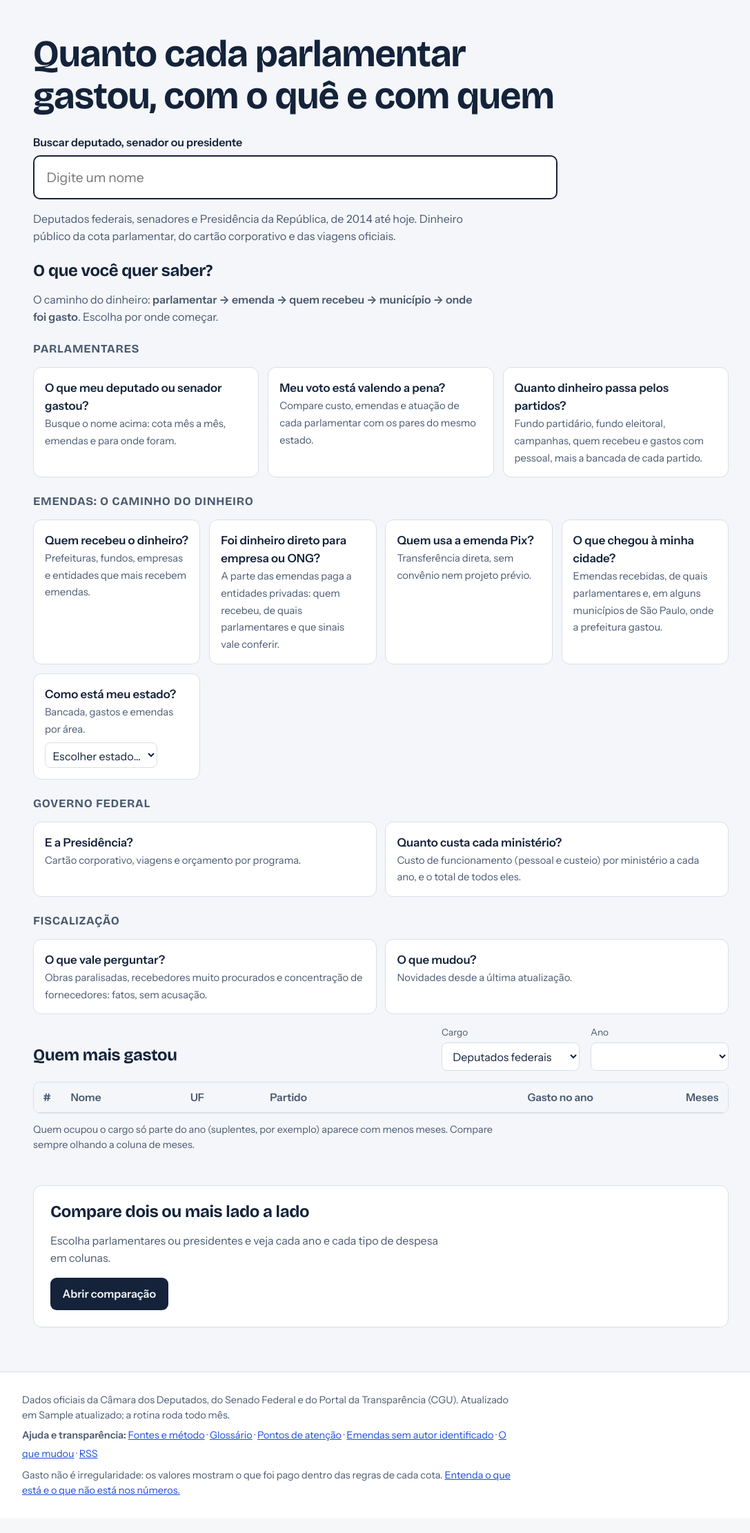
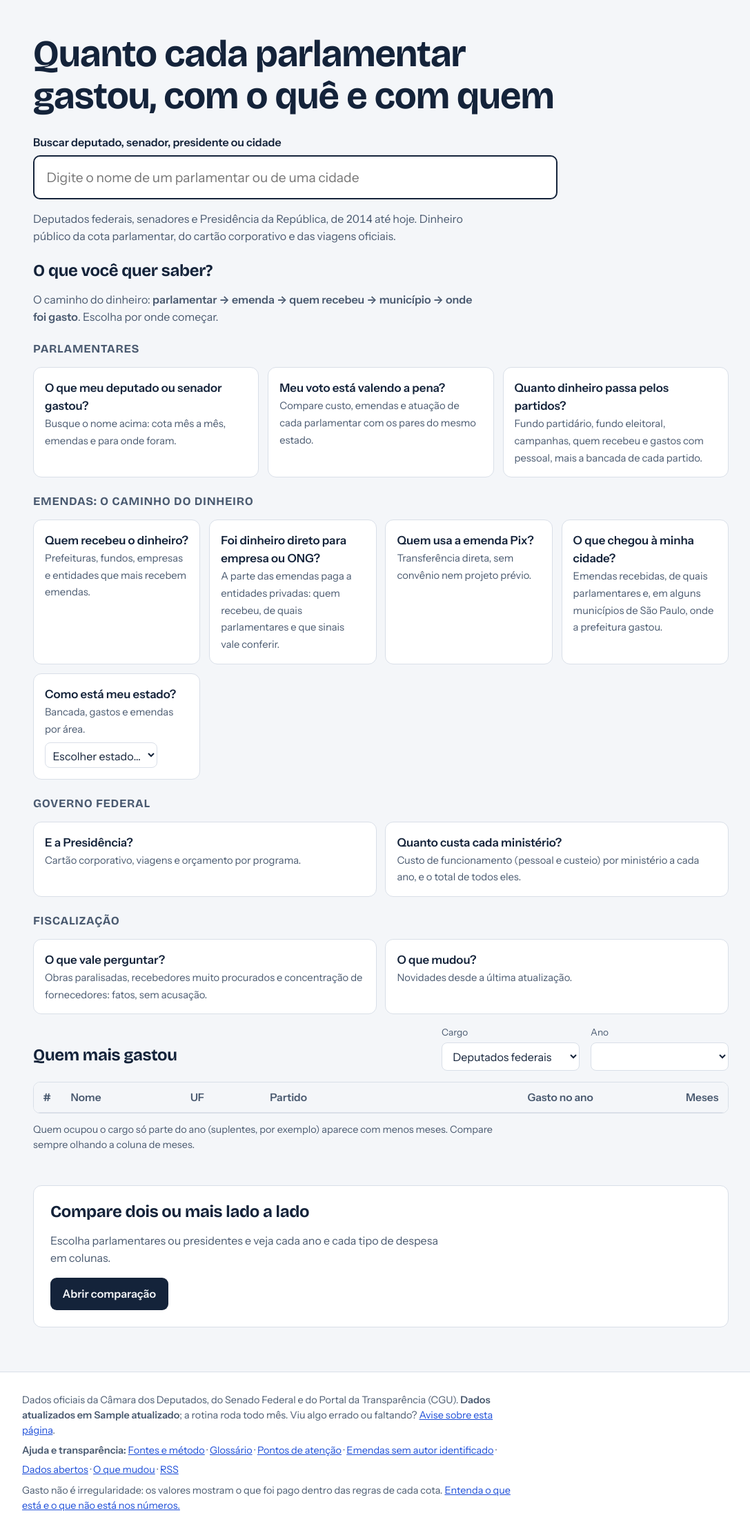
Before and after one commit to rinaldotg/gastos-politicos, a Python web app: template site/templates/home.html in a window 1280 px wide. Shown: the part 131-2353 px from the top of the page at 69% size, without its empty margins (88-1175 px from the left). Before the commit the page ends 2299 px from the top, so only its background shows below. Run offline with Jinja, Linux system fonts and the light colour scheme; the template is opened without the code that fills it: most values are stand-ins (such as "Sample title", 1, 10 or a date in 2020); lists and menus that the app fills with data are empty.

Commit message:
Confianca (data, reportar erro, dados abertos), compartilhar imagem, busca por cidade na home
Co-Authored-By: Claude Sonnet 5.5 <noreply@anthropic.com>
Claude-Session: https://claude.ai/code/session_01Q7TGwhxXKu5SgUsFtrboQV

```diff
--- a/site/static/app.js
+++ b/site/static/app.js
@@ -1,7 +1,7 @@
 (function () {
   'use strict';
   var RAIZ = document.body.getAttribute('data-raiz') || '';
-  var CARGO_ROTULO = { deputado: 'Deputado federal', senador: 'Senador', presidente: 'Presidente' };
+  var CARGO_ROTULO = { deputado: 'Deputado federal', senador: 'Senador', presidente: 'Presidente', m: 'Cidade (emendas recebidas)' };
 
   function el(tag, attrs, children) {
     var e = document.createElement(tag);
@@ -63,7 +63,7 @@
   function carregarBusca() { return buscaCache || (buscaCache = get('data/busca.json')); }
 
   function iniciarBusca(form, aoEscolher) {
-    var input = form.querySelector('input'), lista = form.querySelector('ul'), itens = [], ativo = -1;
+    var input = form.querySelector('input'), lista = form.querySelector('ul'), itens = [], ativo = -1, comM = form.hasAttribute('data-com-municipios');
     function fechar() { lista.hidden = true; input.setAttribute('aria-expanded', 'false'); ativo = -1; }
     function marcar() {
       Array.prototype.forEach.call(lista.children, function (li, i) { li.setAttribute('aria-selected', i === ativo ? 'true' : 'false'); });
@@ -74,11 +74,11 @@
       if (q.length < 2) { fechar(); return; }
       var partes = q.split(/\s+/);
       carregarBusca().then(function (dados) {
-        itens = dados.filter(function (d) { return partes.every(function (p) { return d.a.indexOf(p) >= 0; }); })
+        itens = dados.filter(function (d) { return (comM || d.c !== 'm') && partes.every(function (p) { return d.a.indexOf(p) >= 0; }); })
           .sort(function (a, b) { return (a.a.indexOf(partes[0]) === 0 ? 0 : 1) - (b.a.indexOf(partes[0]) === 0 ? 0 : 1) || a.n.localeCompare(b.n); })
           .slice(0, 8);
         lista.textContent = '';
-        if (!itens.length) { lista.appendChild(el('li', { text: 'Nenhum nome encontrado' })); }
+        if (!itens.length) { lista.appendChild(el('li', { text: comM ? 'Nenhum parlamentar ou cidade encontrado' : 'Nenhum nome encontrado' })); }
         itens.forEach(function (d, i) {
           var li = el('li', { role: 'option', 'aria-selected': 'false' }, [
             el('span', { text: d.n }),
@@ -767,6 +767,74 @@
     });
   }
 
+  /* ---------- reportar erro e compartilhar imagem ---------- */
+  var rep_ = document.querySelector('[data-reportar]');
+  if (rep_) rep_.href = 'https://github.com/rinaldotg/gastos-politicos/issues/new?title=' + encodeURIComponent('Erro ou falta em: ' + document.title) +
+    '&body=' + encodeURIComponent('Página: ' + location.href + '\n\nO que está errado ou faltando (se puder, cite a fonte oficial):\n');
+
+  function quebrar(ctx, texto, largura) {
+    var palavras = String(texto).split(/\s+/), linhas = [], atual = '';
+    palavras.forEach(function (p) {
+      var t = atual ? atual + ' ' + p : p;
+      if (ctx.measureText(t).width > largura && atual) { linhas.push(atual); atual = p; } else atual = t;
+    });
+    if (atual) linhas.push(atual);
+    return linhas;
+  }
+  function imagemCompartilhar() {
+    var titulo = (document.querySelector('h1') || {}).textContent || document.title;
+    var sub = ((document.querySelector('.pessoa-cab .cargo') || {}).textContent || '').trim();
+    var fatos = Array.prototype.map.call(document.querySelectorAll('.faixa-resumo > div'), function (d) {
+      return [(d.querySelector('span') || {}).textContent || '', (d.querySelector('strong') || {}).textContent || ''];
+    }).slice(0, 4);
+    return (document.fonts && document.fonts.ready ? document.fonts.ready : Promise.resolve()).then(function () {
+      return new Promise(function (ok) {
+        var img = new Image(); img.onload = function () { ok(img); }; img.onerror = function () { ok(null); }; img.src = RAIZ + 'static/logo.png';
+      });
+    }).then(function (logo) {
+      var W = 1080, H = 1350, cv = document.createElement('canvas'); cv.width = W; cv.height = H;
+      var ctx = cv.getContext('2d'), FT = '"Bricolage Grotesque", "Instrument Sans", system-ui, sans-serif';
+      ctx.fillStyle = '#f2c335'; ctx.fillRect(0, 0, W, 190);
+      ctx.fillStyle = '#f6f7fb'; ctx.fillRect(0, 190, W, H - 190);
+      if (logo) ctx.drawImage(logo, 56, 40, 110, 110);
+      ctx.fillStyle = '#10202f'; ctx.font = '700 46px ' + FT; ctx.textBaseline = 'alphabetic';
+      ctx.fillText('Gastos Públicos', 190, 92);
+      ctx.font = '500 30px ' + FT; ctx.fillText('@oquepagamos', 190, 138);
+      var y = 330; ctx.fillStyle = '#10202f'; ctx.font = '700 76px ' + FT;
+      quebrar(ctx, titulo, W - 112).slice(0, 3).forEach(function (l) { ctx.fillText(l, 56, y); y += 90; });
+      ctx.fillStyle = '#4a5868'; ctx.font = '500 34px ' + FT; y += 6;
+      quebrar(ctx, sub, W - 112).slice(0, 2).forEach(function (l) { ctx.fillText(l, 56, y); y += 46; });
+      y += 40;
+      fatos.forEach(function (f_) {
+        ctx.fillStyle = '#ffffff'; ctx.strokeStyle = '#dfe3ea'; ctx.lineWidth = 2;
+        ctx.beginPath(); ctx.roundRect ? ctx.roundRect(56, y, W - 112, 150, 20) : ctx.rect(56, y, W - 112, 150); ctx.fill(); ctx.stroke();
+        ctx.fillStyle = '#4a5868'; ctx.font = '500 30px ' + FT; ctx.fillText(f_[0], 90, y + 52);
+        ctx.fillStyle = '#10202f'; ctx.font = '700 58px ' + FT; ctx.fillText(f_[1], 90, y + 118);
+        y += 172;
+      });
+      ctx.fillStyle = '#4a5868'; ctx.font = '500 26px ' + FT;
+      ctx.fillText('Fatos de dados oficiais (Câmara, Senado, Portal da Transparência, TSE).', 56, H - 110);
+      ctx.fillText('Gasto não é irregularidade. Veja o método e confira a fonte:', 56, H - 72);
+      ctx.fillStyle = '#10202f'; ctx.font = '700 30px ' + FT; ctx.fillText(location.host + location.pathname, 56, H - 30);
+      return new Promise(function (res) { cv.toBlob(res, 'image/png'); });
+    });
+  }
+  document.querySelectorAll('[data-compartilhar]').forEach(function (btn) {
+    var rot = btn.textContent;
+    btn.addEventListener('click', function () {
+      btn.disabled = true; btn.textContent = 'Gerando imagem…';
+      imagemCompartilhar().then(function (blob) {
+        var nome = (location.pathname.replace(/\/+$/, '').split('/').pop() || 'gastos-publicos') + '.png';
+        var texto = document.title + ' ' + location.href;
+        var arq = blob && window.File ? new File([blob], nome, { type: 'image/png' }) : null;
+        if (arq && navigator.canShare && navigator.canShare({ files: [arq] })) {
+          return navigator.share({ files: [arq], title: document.title, text: texto }).catch(function () {});
+        }
+        if (blob) { var a_ = el('a', { href: URL.createObjectURL(blob), download: nome }); document.body.appendChild(a_); a_.click(); a_.remove(); }
+      }).then(function () { btn.disabled = false; btn.textContent = rot; }, function () { btn.disabled = false; btn.textContent = rot; });
+    });
+  });
+
   /* abas da pagina do parlamentar + abre blocos recolhidos quando o link aponta para dentro deles */
   var abasNav = document.querySelector('[data-abas]');
   function mostrarAba(nome) {
--- a/site/static/style.css
+++ b/site/static/style.css
@@ -218,3 +218,4 @@ select{font:inherit;font-size:1rem;padding:.55rem .7rem;border:1px solid var(--l
 .aba-painel[hidden] { display: none; }
 .topo nav .insta{display:inline-flex;align-items:center;color:var(--tinta)}
 .topo nav .insta:hover{color:var(--acento)}
+.acoes-cab { margin: .8rem 0 0; }
--- a/site/templates/base.html
+++ b/site/templates/base.html
@@ -34,8 +34,8 @@
 {% block conteudo %}{% endblock %}
 </main>
 <footer class="rodape">
-  <p>Dados oficiais da Câmara dos Deputados, do Senado Federal e do Portal da Transparência (CGU). {% if atualizado %}Atualizado em {{ atualizado }}; a rotina roda todo mês.{% endif %}</p>
-  <p class="rodape-links"><strong>Ajuda e transparência:</strong> <a href="{{ raiz }}sobre/">Fontes e método</a> · <a href="{{ raiz }}glossario/">Glossário</a> · <a href="{{ raiz }}atencao/">Pontos de atenção</a> · <a href="{{ raiz }}sem-autor/">Emendas sem autor identificado</a> · <a href="{{ raiz }}novidades/">O que mudou</a>{% if base_url %} · <a href="{{ raiz }}feed.xml">RSS</a>{% endif %}</p>
+  <p>Dados oficiais da Câmara dos Deputados, do Senado Federal e do Portal da Transparência (CGU). {% if atualizado %}<strong>Dados atualizados em {{ atualizado }}</strong>; a rotina roda todo mês.{% endif %} Viu algo errado ou faltando? <a href="https://github.com/rinaldotg/gastos-politicos/issues/new" data-reportar target="_blank" rel="noopener">Avise sobre esta página</a>.</p>
+  <p class="rodape-links"><strong>Ajuda e transparência:</strong> <a href="{{ raiz }}sobre/">Fontes e método</a> · <a href="{{ raiz }}glossario/">Glossário</a> · <a href="{{ raiz }}atencao/">Pontos de atenção</a> · <a href="{{ raiz }}sem-autor/">Emendas sem autor identificado</a> · <a href="{{ raiz }}dados/">Dados abertos</a> · <a href="{{ raiz }}novidades/">O que mudou</a>{% if base_url %} · <a href="{{ raiz }}feed.xml">RSS</a>{% endif %}</p>
   <p>Gasto não é irregularidade: os valores mostram o que foi pago dentro das regras de cada cota. <a href="{{ raiz }}sobre/">Entenda o que está e o que não está nos números.</a></p>
 </footer>
 <script src="{{ raiz }}static/app.js" defer></script>
--- a/site/templates/home.html
+++ b/site/templates/home.html
@@ -2,9 +2,9 @@
 {% block conteudo %}
 <section class="abertura">
   <h1>Quanto cada parlamentar gastou, com o quê e com quem</h1>
-  <form class="busca" role="search" autocomplete="off" data-busca>
-    <label for="q">Buscar deputado, senador ou presidente</label>
-    <input id="q" type="search" placeholder="Digite um nome" aria-controls="resultados" aria-expanded="false">
+  <form class="busca" role="search" autocomplete="off" data-busca data-com-municipios>
+    <label for="q">Buscar deputado, senador, presidente ou cidade</label>
+    <input id="q" type="search" placeholder="Digite o nome de um parlamentar ou de uma cidade" aria-controls="resultados" aria-expanded="false">
     <ul id="resultados" role="listbox" hidden></ul>
   </form>
   <p class="apoio">Deputados federais, senadores e Presidência da República, de 2014 até hoje. Dinheiro público da cota parlamentar, do cartão corporativo e das viagens oficiais.</p>
--- a/site/templates/partido.html
+++ b/site/templates/partido.html
@@ -6,6 +6,7 @@
     <h1>{{ nome }}</h1>
     <p class="resumo-linha">{{ n_dep }} {{ 'deputado federal' if n_dep == 1 else 'deputados federais' }} e {{ n_sen }} {{ 'senador' if n_sen == 1 else 'senadores' }} com cota registrada em {{ ref }} ou no ano atual. Veja também <a href="{{ raiz }}partidos/">todos os partidos</a>.</p>
   </header>
+  <p class="acoes-cab"><button type="button" class="botao botao-leve" data-compartilhar>Compartilhar imagem</button></p>
   <div class="faixa-resumo">
     {% if cota_med %}<div><span>Cota por parlamentar em {{ ref }} (mediana)</span><strong>{{ cota_med | brl }}</strong></div>{% endif %}
     {% if em_tot %}<div><span>Emendas pagas pela bancada (desde 2014)</span><strong>{{ em_tot | curto }}</strong></div>{% endif %}
--- a/site/templates/pessoa.html
+++ b/site/templates/pessoa.html
@@ -9,6 +9,7 @@
       {% if pos %}Em {{ ano_ref }}, ficou na posição {{ pos[0] }} de {{ pos[1] }} {{ 'deputados' if p.cod == 'deputado' else 'senadores' if p.cod == 'senador' else 'presidentes' }} por valor gasto.{% endif %}
     </p>
     <a class="botao botao-leve" href="{{ raiz }}comparar/?p={{ p.id }}">Comparar com outra pessoa</a>
+    <button type="button" class="botao botao-leve" data-compartilhar>Compartilhar imagem</button>
     {% if uf_url %}<a class="botao botao-leve" href="{{ raiz }}{{ uf_url }}">Ver o estado {{ p.uf }}</a>{% endif %}
     {% if p.oficial %}<a class="botao botao-leve" href="{{ p.oficial }}" rel="noopener" target="_blank">Perfil oficial{% if p.cargo == 'deputado_federal' %} (notas fiscais da cota){% endif %} ↗</a>{% endif %}
     {% set sites = "site:g1.globo.com OR site:folha.uol.com.br OR site:estadao.com.br OR site:oglobo.globo.com OR site:cnnbrasil.com.br OR site:poder360.com.br OR site:agenciabrasil.ebc.com.br OR site:camara.leg.br OR site:senado.leg.br OR site:bbc.com OR site:valor.globo.com" %}
```
Also changed, not shown: site/build.py (+44 -1 lines), site/templates/dados.html (added, +25 -0 lines).
